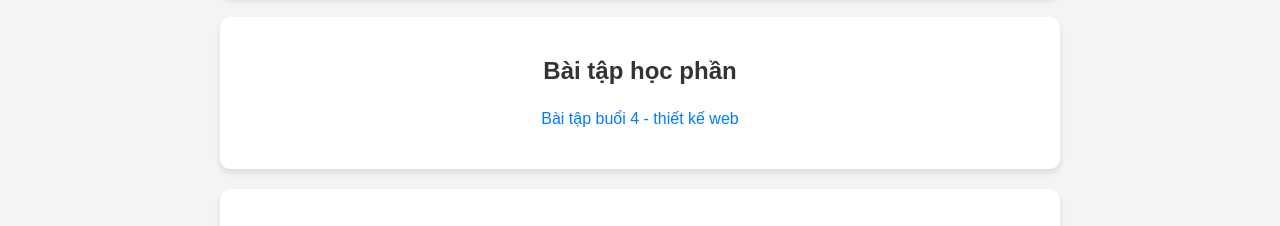
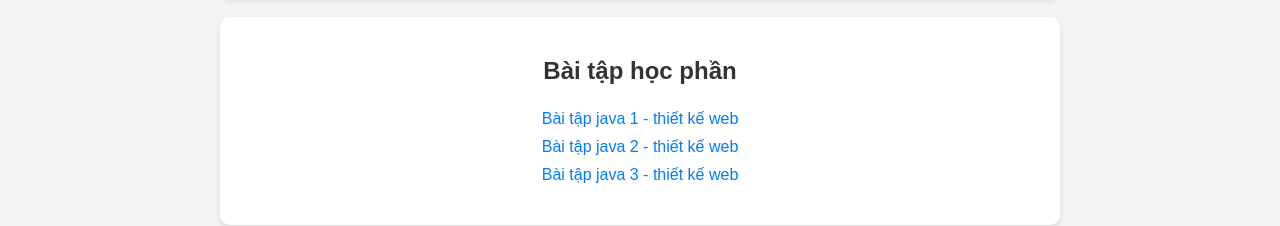
Before and after one commit to Nhunguyen712/bai4buoi3, a plain HTML site: page index.html in a window 1280 px wide. Shown: the part 1158-1384 px from the top of the page. Drawn offline with Linux system fonts and the light colour scheme.

Commit message:
Update index.html

```diff
--- a/index.html
+++ b/index.html
@@ -59,7 +59,9 @@
       <section id="projects">
         <h2>Bài tập học phần</h2>
         <ul>
-          <li><a href="link-bai-tap-1">Bài tập buổi 4 - thiết kế web </a></li>
+           <li><a href="https://nhunguyen712.github.io/java-bai1/">Bài tập java 1 - thiết kế web </a></li>
+           <li><a href="https://nhunguyen712.github.io/java-bai2/">Bài tập java 2 - thiết kế web </a></li>
+           <li><a href="https://nhunguyen712.github.io/javabai3/">Bài tập java 3 - thiết kế web </a></li>
         </ul>
       </section>
 
```
